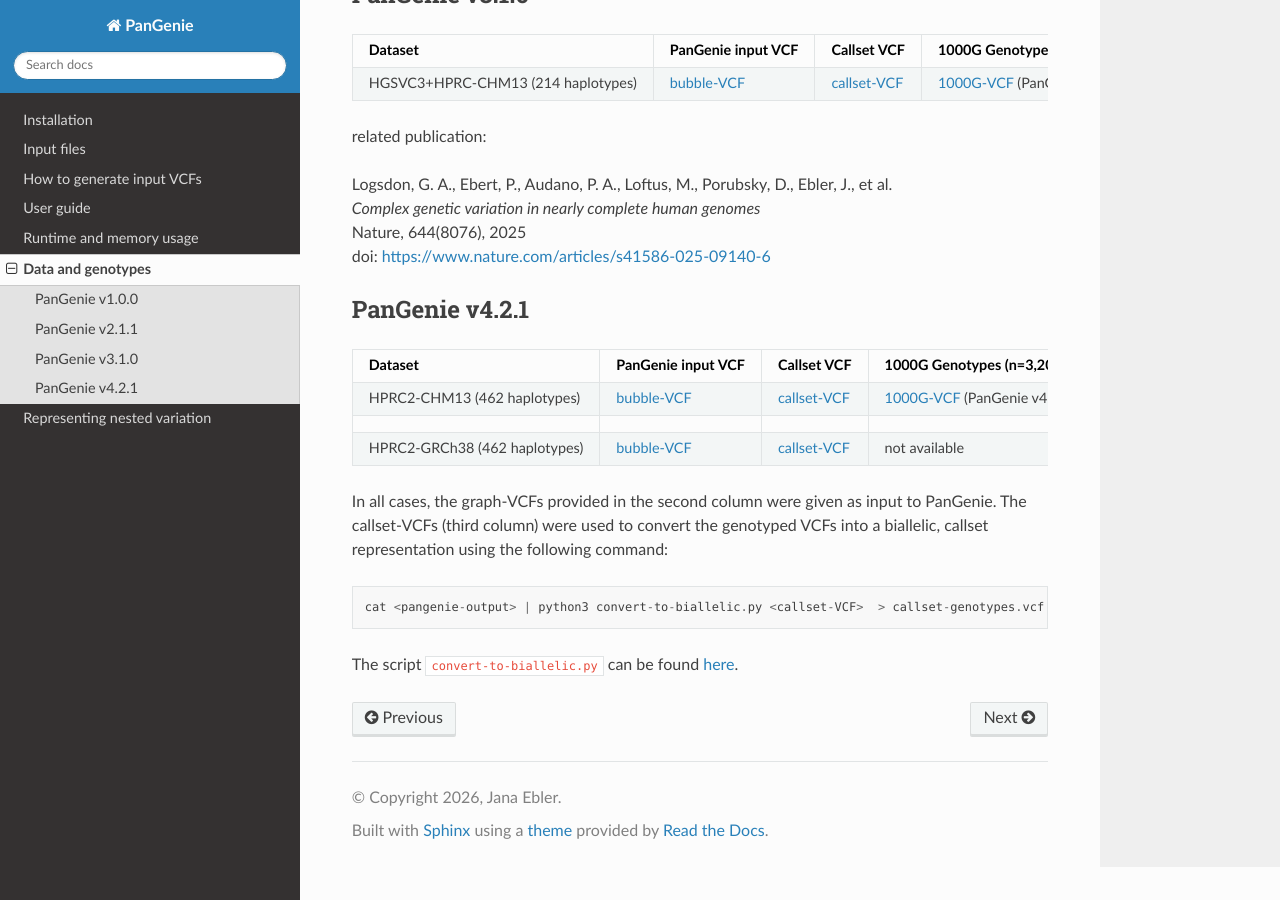
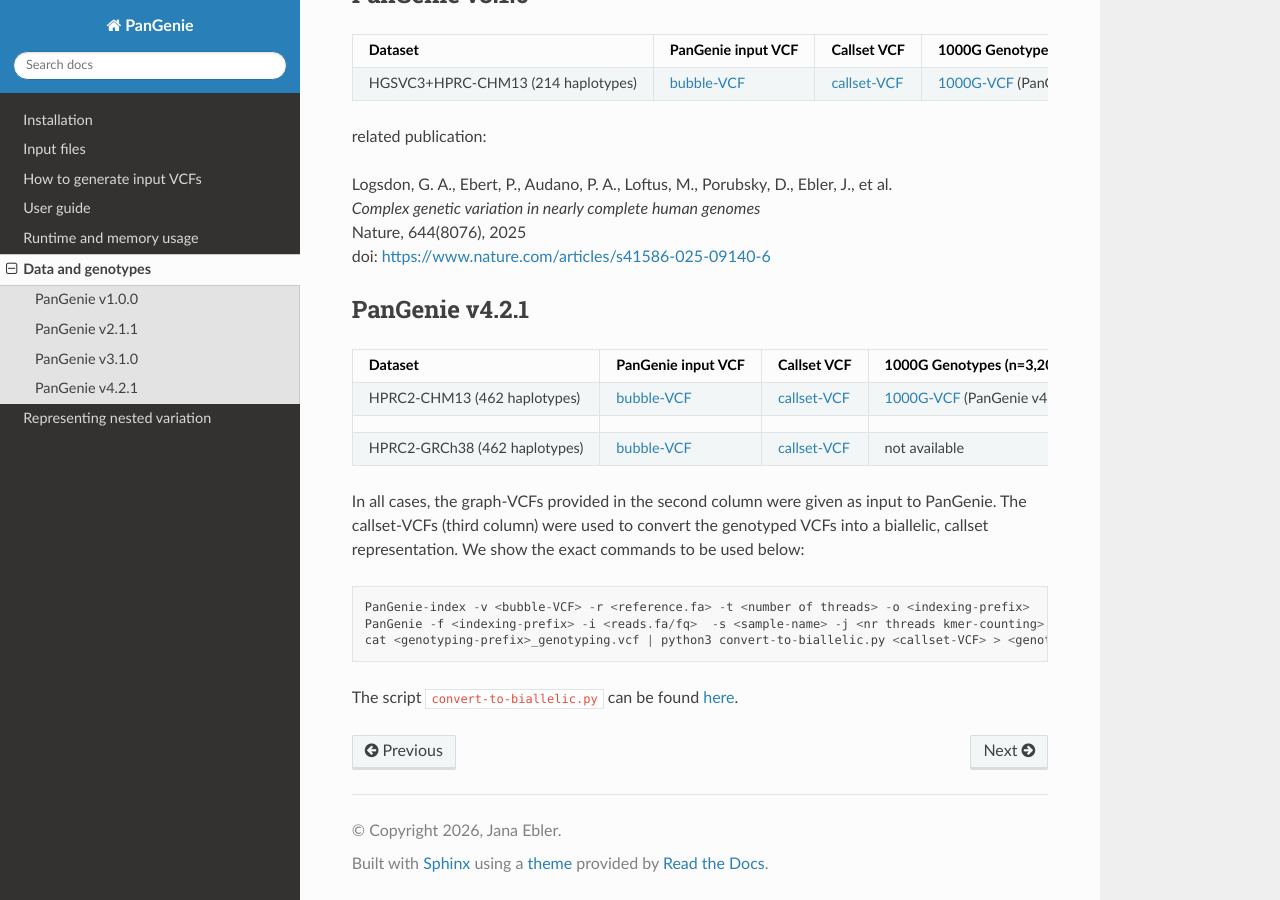
Before and after one commit to eblerjana/pangenie, a Sphinx documentation site: the page built from docs/source/data.rst, in a window 1280 px wide and 900 px high, scrolled down 1070 px. Built offline with Sphinx 7.4.7 and the Read the Docs theme 3.1.0, drawn with Linux system fonts in a browser that asks for light colours.

Commit message:
add all commands used for data generation in Data and genotypes section

```diff
--- a/docs/source/data.rst
+++ b/docs/source/data.rst
@@ -90,10 +90,10 @@
   "HPRC2-GRCh38 (462 haplotypes)", `bubble-VCF <https://s3-us-west-2.amazonaws.com/human-pangenomics/pangenomes/scratch/2025_02_28_minigraph_cactus/hprc-v2.0-mc-grch38/hprc-v2.0-mc-grch38.pgin.vcf.gz>`_, `callset-VCF <https://s3-us-west-2.amazonaws.com/human-pangenomics/pangenomes/scratch/2025_02_28_minigraph_cactus/hprc-v2.0-mc-grch38/hprc-v2.0-mc-grch38.pgbi.vcf.gz>`_ , "not available"
 
 
+In all cases, the graph-VCFs provided in the second column were given as input to PanGenie. The callset-VCFs (third column) were used to convert the genotyped VCFs into a biallelic, callset representation. We show the exact commands to be used below::
 
-
-In all cases, the graph-VCFs provided in the second column were given as input to PanGenie. The callset-VCFs (third column) were used to convert the genotyped VCFs into a biallelic, callset representation using the following command::
-
- cat <pangenie-output> | python3 convert-to-biallelic.py <callset-VCF>  > callset-genotypes.vcf
+ PanGenie-index -v <bubble-VCF> -r <reference.fa> -t <number of threads> -o <indexing-prefix>
+ PanGenie -f <indexing-prefix> -i <reads.fa/fq>  -s <sample-name> -j <nr threads kmer-counting> -t <nr threads genotyping> -o <genotyping-prefix>
+ cat <genotyping-prefix>_genotyping.vcf | python3 convert-to-biallelic.py <callset-VCF> > <genotyping-prefix>_genotyping_biallelic.vcf
 
 The script ``convert-to-biallelic.py`` can be found `here <https://github.com/eblerjana/pangenie/blob/master/pipelines/run-from-callset/scripts/convert-to-biallelic.py>`_.
```
